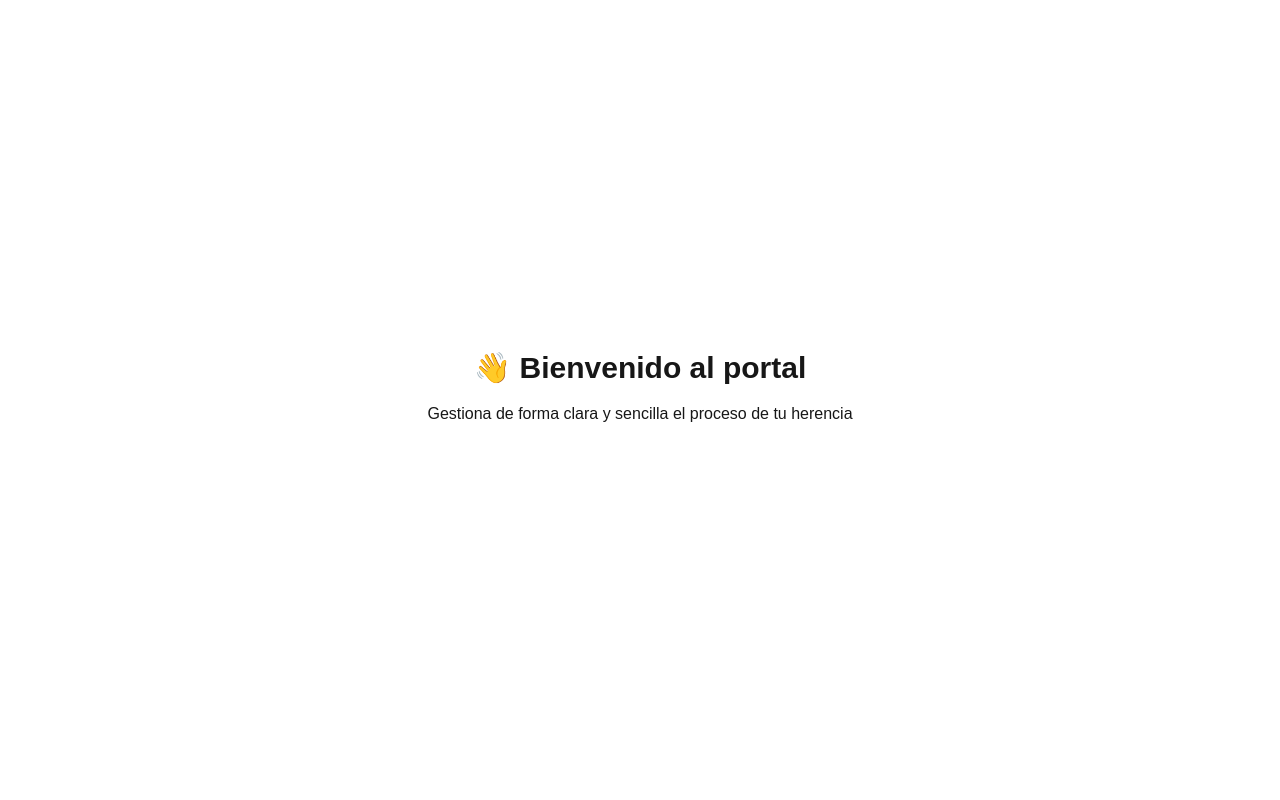
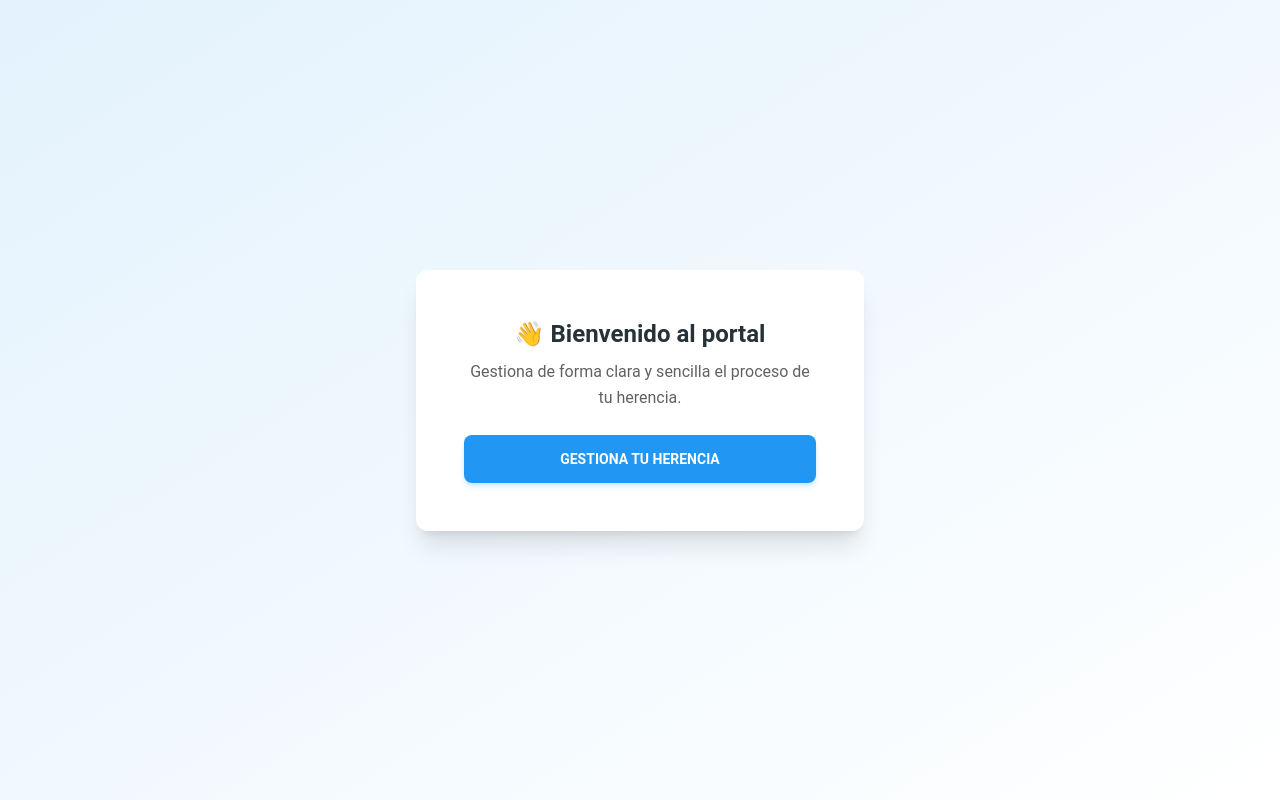
Before and after one commit to adrilerna94/challenge-Heredamos, a Next.js app: page / in a window 1280 px wide. Built offline with nearby package versions, Linux system fonts and the light colour scheme.

Commit message:
style: :sparkles: improving home styles

```diff
--- a/src/app/page.jsx
+++ b/src/app/page.jsx
@@ -1,9 +1,30 @@
+'use client'
+import Link from 'next/link';
+import {
+  Card,
+  CardBody,
+  Typography,
+  Button,
+} from '@/components/ui';
+
 export default function Home() {
-
   return (
-    <main className="min-h-screen flex flex-col items-center justify-center text-center px-4">
-      <h1 className="text-3xl font-bold mb-4">👋 Bienvenido al portal</h1>
-      <p className="mb-6">Gestiona de forma clara y sencilla el proceso de tu herencia</p>
+    <main className="min-h-screen flex items-center justify-center bg-gradient-to-br from-blue-50 to-white px-4">
+      <Card className="w-full max-w-md p-6 shadow-xl rounded-xl">
+        <CardBody className="text-center">
+          <Typography variant="h4" color="blue-gray" className="mb-2">
+            👋 Bienvenido al portal
+          </Typography>
+          <Typography color="gray" className="mb-6 font-normal">
+            Gestiona de forma clara y sencilla el proceso de tu herencia.
+          </Typography>
+          <Link href="/herencia">
+            <Button color="blue" size="lg" className="w-full">
+              Gestiona tu herencia
+            </Button>
+          </Link>
+        </CardBody>
+      </Card>
     </main>
-  );
+  )
 }
```
